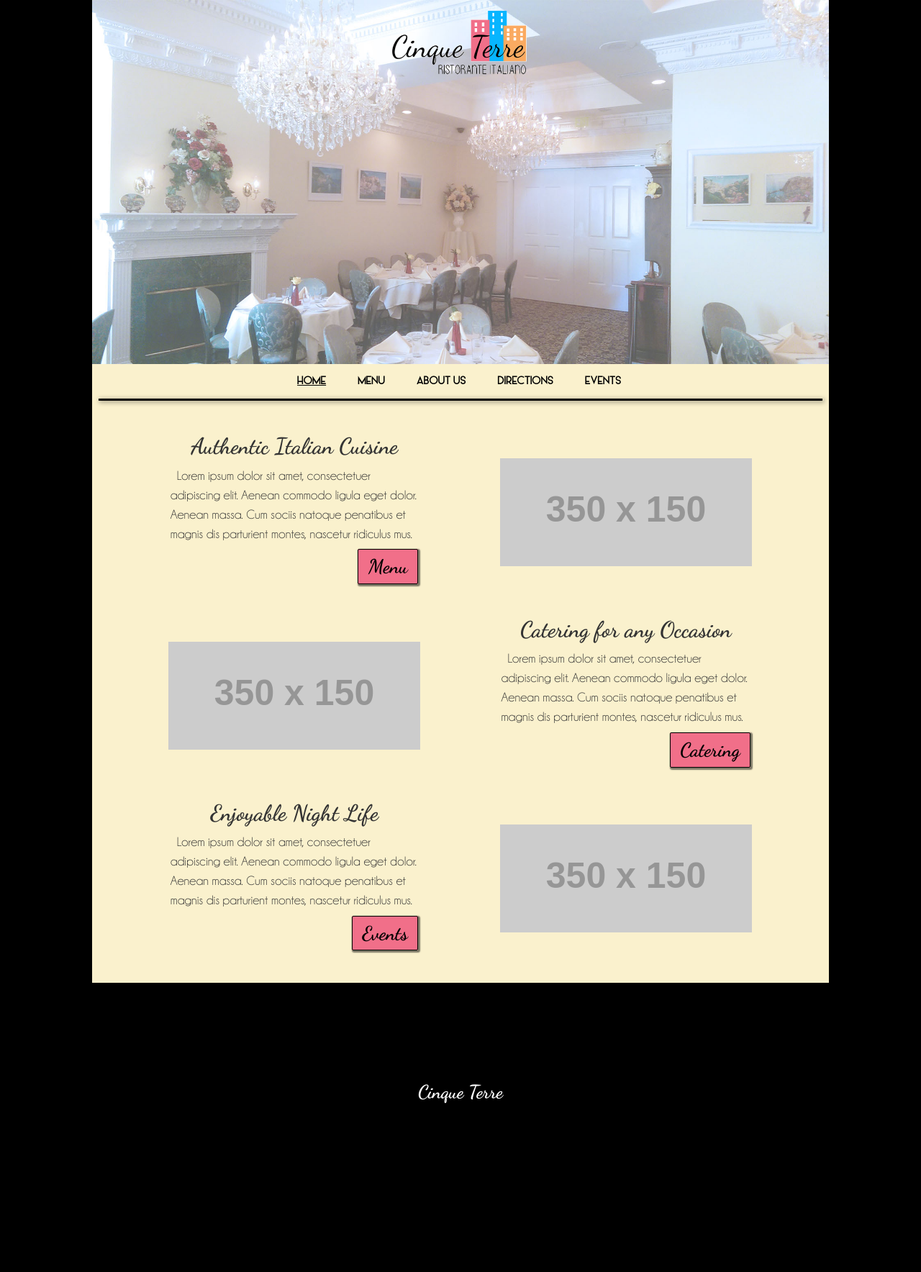
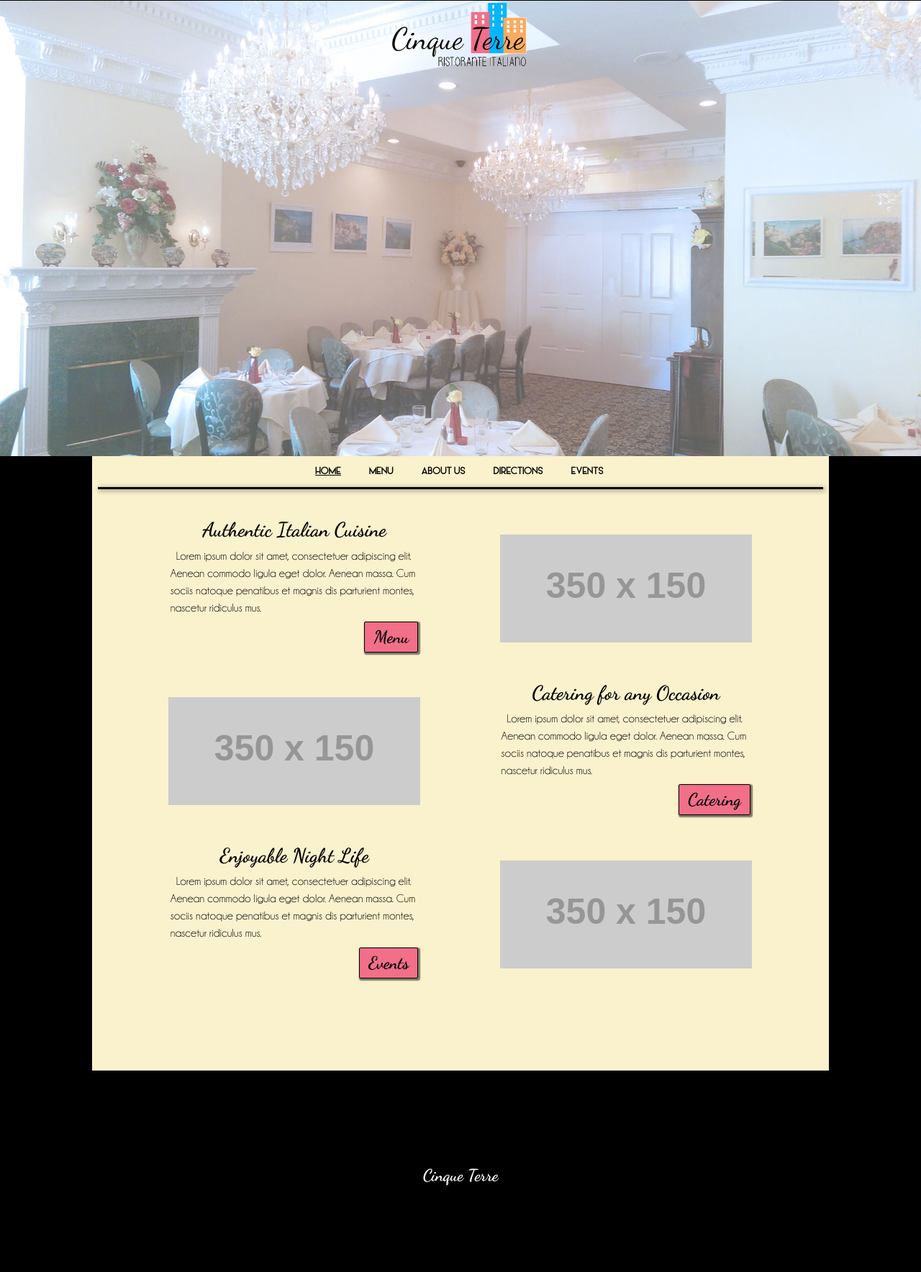
Before and after one commit to cinqueterreli/cinqueterre.github.io, a Jekyll site: the page built from 00index.html, in a window 1280 px wide. Shown: the whole page at 72% size. Built offline with Jekyll 4.4.1, drawn with Linux system fonts in a browser that asks for light colours; before the commit the page ends 1646 px from its top, so only the background shows below that.

Commit message:
did iiit

```diff
--- a/_includes/header.html
+++ b/_includes/header.html
@@ -1,7 +1,7 @@
 <header class="site-header cf">
-    <div class="container">
         <a class="site-title" href="{{site.url}}"><img class="site-logo" src="images/cinqueLogo.gif" alt="Cinque Terre"></a>
         <img src="{{ page.header }}" alt="Cinque Terre Main Dining Room" class="header-image">
+    <div class="container">
         <nav class="navbar">
             <ul class="header-nav">
                 {% for nav in site.pages %}
--- a/css/main.css
+++ b/css/main.css
@@ -32,8 +32,8 @@ body {
   font-weight: 400;
   line-height: 1.5;
   height:100%;
-  color: #333;
-  font-size: 18px;
+  color: black;
+  font-size: 16px;
 }
 
 p {
```
